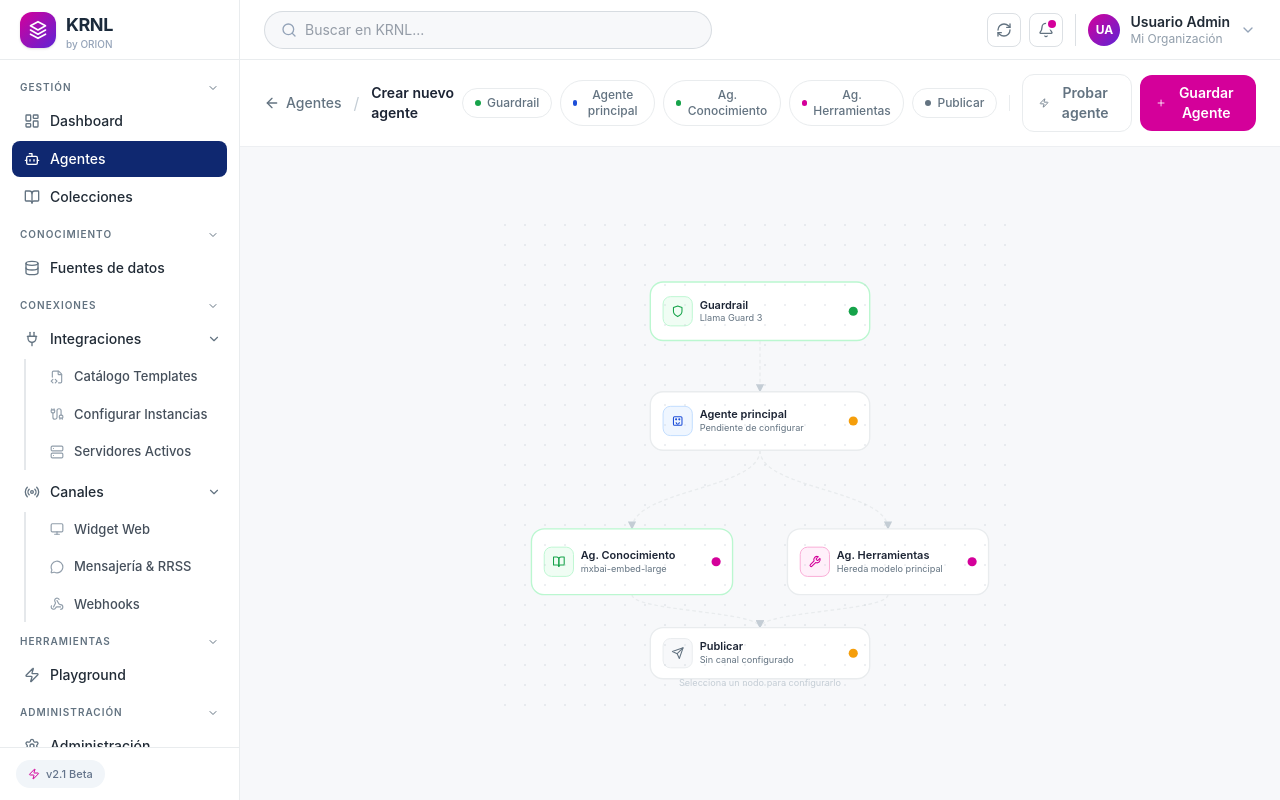
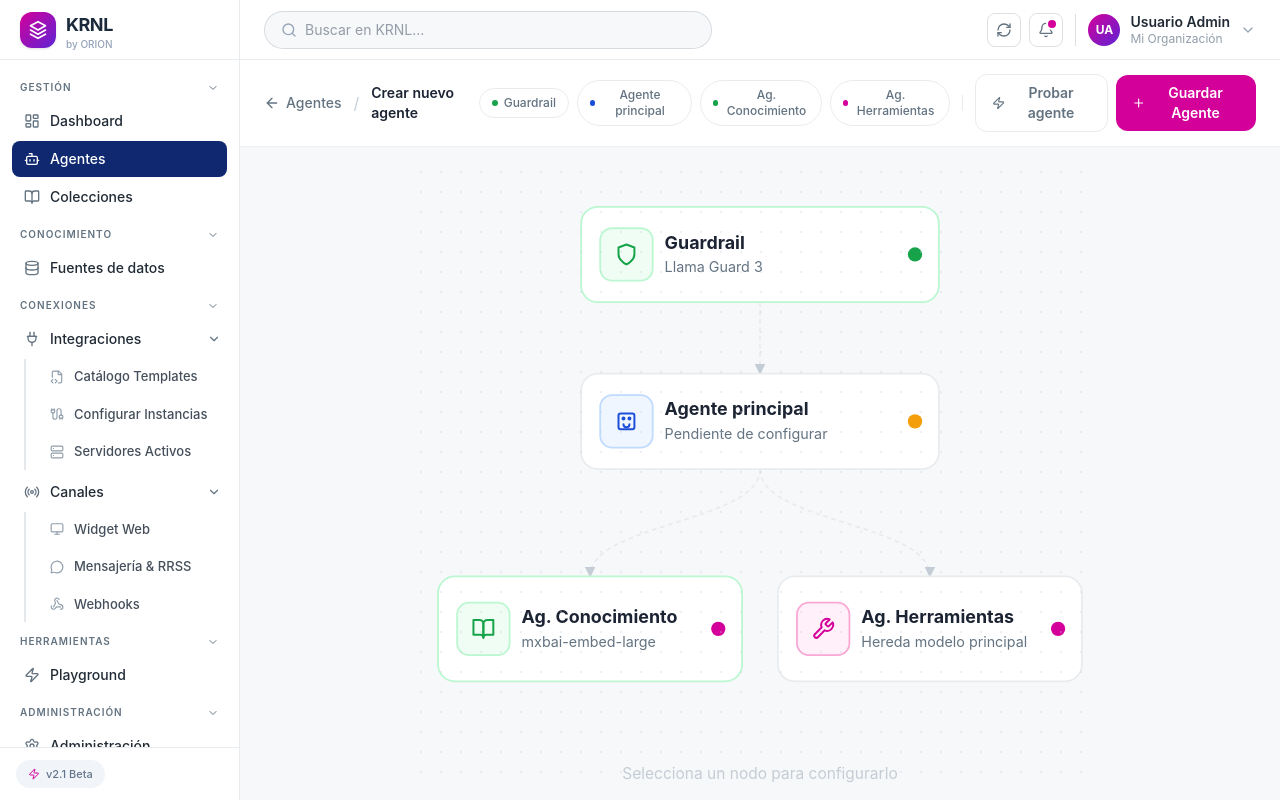
Before and after one commit to niduran-orion/krnl-V0, a Next.js app: page /agente/crear in a window 1280 px wide. Built offline with nearby package versions, Linux system fonts and the light colour scheme.

Commit message:
refactor: enhance graph visibility and remove unused "Publicar" node

```diff
--- a/components/mcp/agente/crear-agente-view.tsx
+++ b/components/mcp/agente/crear-agente-view.tsx
@@ -24,7 +24,6 @@ import {
   Eye,
   Sliders,
   Send,
-  Megaphone,
 } from "lucide-react"
 import Link from "next/link"
 
@@ -35,7 +34,6 @@ type NodeId =
   | "main-agent"
   | "knowledge-agent"
   | "tools-agent"
-  | "publish"
 
 type NodeStatus = "configured" | "active" | "pending" | "warning"
 
@@ -131,16 +129,6 @@ const NODES: GraphNode[] = [
     bgColor:     "#FFF0FA",
     borderColor: "#F9A8D4",
   },
-  {
-    id:          "publish",
-    label:       "Publicar",
-    sublabel:    "Sin canal configurado",
-    status:      "pending",
-    icon:        Megaphone,
-    color:       "#637381",
-    bgColor:     "#F7F8FA",
-    borderColor: "#E9ECEE",
-  },
 ]
 
 // ── Status helpers ─────────────────────────────────────────────────────────
@@ -169,17 +157,16 @@ interface GraphProps {
 }
 
 function AgentGraph({ selectedNode, onSelectNode, configuredNodes }: GraphProps) {
-  // Layout constants (viewBox 560x480)
+  // Layout constants — tall viewBox for prominence
   const W = 560
-  const H = 480
+  const H = 520
 
-  // Node positions
+  // Node positions — larger nodes, spread out for legibility
   const positions: Record<NodeId, { x: number; y: number; w: number; h: number }> = {
-    "guardrail":       { x: 160, y: 30,  w: 240, h: 64 },
-    "main-agent":      { x: 160, y: 150, w: 240, h: 64 },
-    "knowledge-agent": { x: 30,  y: 300, w: 220, h: 72 },
-    "tools-agent":     { x: 310, y: 300, w: 220, h: 72 },
-    "publish":         { x: 160, y: 408, w: 240, h: 56 },
+    "guardrail":       { x: 130, y: 30,  w: 300, h: 80 },
+    "main-agent":      { x: 130, y: 170, w: 300, h: 80 },
+    "knowledge-agent": { x: 10,  y: 340, w: 255, h: 88 },
+    "tools-agent":     { x: 295, y: 340, w: 255, h: 88 },
   }
 
   const nodeData: Record<NodeId, GraphNode> = Object.fromEntries(
@@ -198,8 +185,6 @@ function AgentGraph({ selectedNode, onSelectNode, configuredNodes }: GraphProps)
     ["guardrail",  "main-agent"],
     ["main-agent", "knowledge-agent"],
     ["main-agent", "tools-agent"],
-    ["knowledge-agent", "publish"],
-    ["tools-agent",     "publish"],
   ]
 
   const midX = (id: NodeId) => positions[id].x + positions[id].w / 2
@@ -210,7 +195,7 @@ function AgentGraph({ selectedNode, onSelectNode, configuredNodes }: GraphProps)
     <svg
       viewBox={`0 0 ${W} ${H}`}
       className="w-full h-full"
-      style={{ maxHeight: "100%", fontSize: "48px" }}
+      style={{ maxHeight: "100%" }}
     >
       {/* ── Edges ── */}
       <defs>
@@ -283,23 +268,23 @@ function AgentGraph({ selectedNode, onSelectNode, configuredNodes }: GraphProps)
 
             {/* Icon circle */}
             <rect
-              x={x + 14} y={y + h / 2 - 16}
-              width={32} height={32} rx={8}
+              x={x + 16} y={y + h / 2 - 22}
+              width={44} height={44} rx={10}
               fill={node.bgColor}
               stroke={node.borderColor}
-              strokeWidth="1"
+              strokeWidth="1.5"
             />
 
             {/* Status dot */}
             <circle
-              cx={x + w - 18}
+              cx={x + w - 20}
               cy={y + h / 2}
-              r={5}
+              r={6}
               fill={statusColors[node.status]}
             />
 
             {/* Labels — rendered as foreignObject for proper text */}
-            <foreignObject x={x + 54} y={y + 8} width={w - 80} height={h - 16}>
+            <foreignObject x={x + 70} y={y + 10} width={w - 100} height={h - 20}>
               <div
                 xmlns="http://www.w3.org/1999/xhtml"
                 style={{
@@ -310,8 +295,8 @@ function AgentGraph({ selectedNode, onSelectNode, configuredNodes }: GraphProps)
                 }}
               >
                 <p style={{
-                  fontSize: "12px",
-                  fontWeight: 600,
+                  fontSize: "15px",
+                  fontWeight: 700,
                   color: isSelected ? "#D4009A" : "#1C2434",
                   lineHeight: 1.3,
                   margin: 0,
@@ -319,11 +304,10 @@ function AgentGraph({ selectedNode, onSelectNode, configuredNodes }: GraphProps)
                   {node.label}
                 </p>
                 <p style={{
-                  fontSize: "10px",
+                  fontSize: "12px",
                   color: "#637381",
-                  marginTop: "2px",
                   margin: 0,
-                  marginTop: "2px",
+                  marginTop: "3px",
                 }}>
                   {node.sublabel}
                 </p>
@@ -332,8 +316,8 @@ function AgentGraph({ selectedNode, onSelectNode, configuredNodes }: GraphProps)
 
             {/* Icon — rendered via foreignObject */}
             <foreignObject
-              x={x + 14} y={y + h / 2 - 16}
-              width={32} height={32}
+              x={x + 16} y={y + h / 2 - 22}
+              width={44} height={44}
             >
               <div
                 xmlns="http://www.w3.org/1999/xhtml"
@@ -347,7 +331,7 @@ function AgentGraph({ selectedNode, onSelectNode, configuredNodes }: GraphProps)
               >
                 <svg
                   viewBox="0 0 24 24"
-                  width="14" height="14"
+                  width="20" height="20"
                   fill="none"
                   stroke={node.color}
                   strokeWidth="2"
@@ -370,9 +354,9 @@ function AgentGraph({ selectedNode, onSelectNode, configuredNodes }: GraphProps)
       {/* ── Tap hint ── */}
       {!selectedNode && (
         <text
-          x={W / 2} y={H - 8}
+          x={W / 2} y={H - 10}
           textAnchor="middle"
-          fontSize="10"
+          fontSize="13"
           fill="#C4CDD5"
         >
           Selecciona un nodo para configurarlo
@@ -891,10 +875,10 @@ export function CrearAgenteView() {
           style={{ background: "#F7F8FA" }}
         >
           {/* Graph area */}
-          <div className="flex-1 flex items-center justify-center p-8">
+          <div className="flex-1 flex items-center justify-center p-6">
             <div
-              className="relative w-full h-full max-w-lg"
-              style={{ maxHeight: "500px" }}
+              className="relative w-full h-full"
+              style={{ maxWidth: "680px", maxHeight: "620px" }}
             >
               {/* Background grid dots */}
               <svg
```
